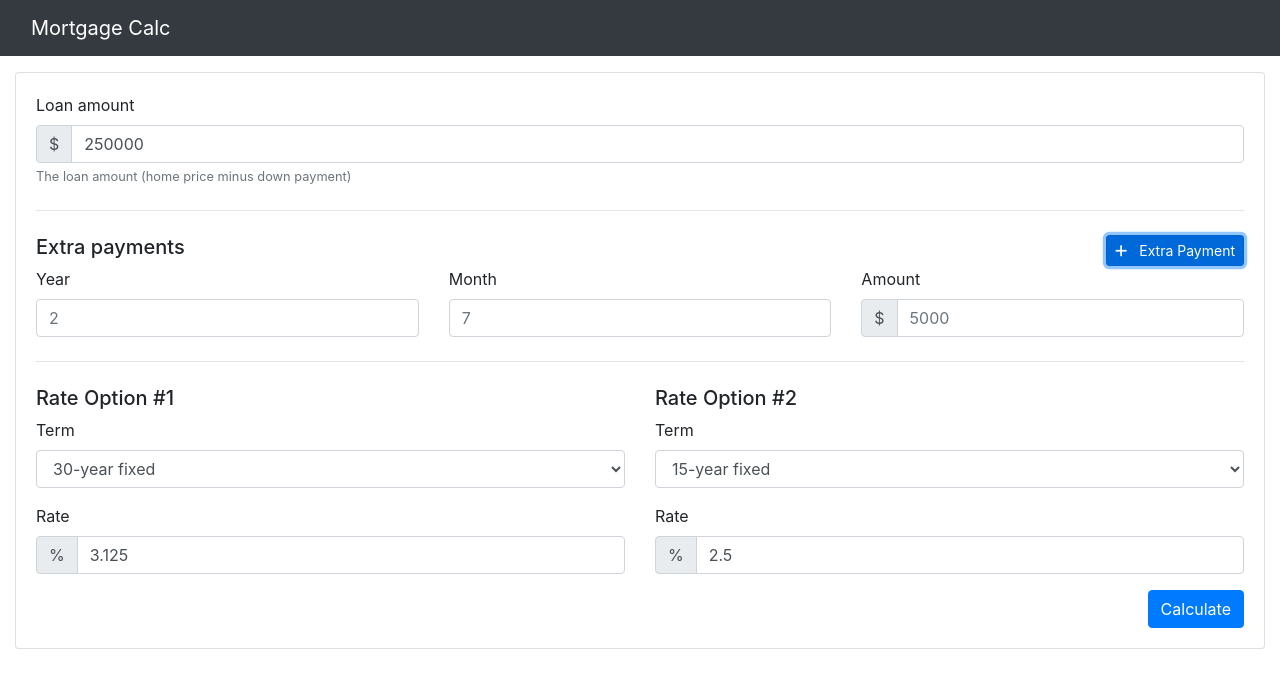
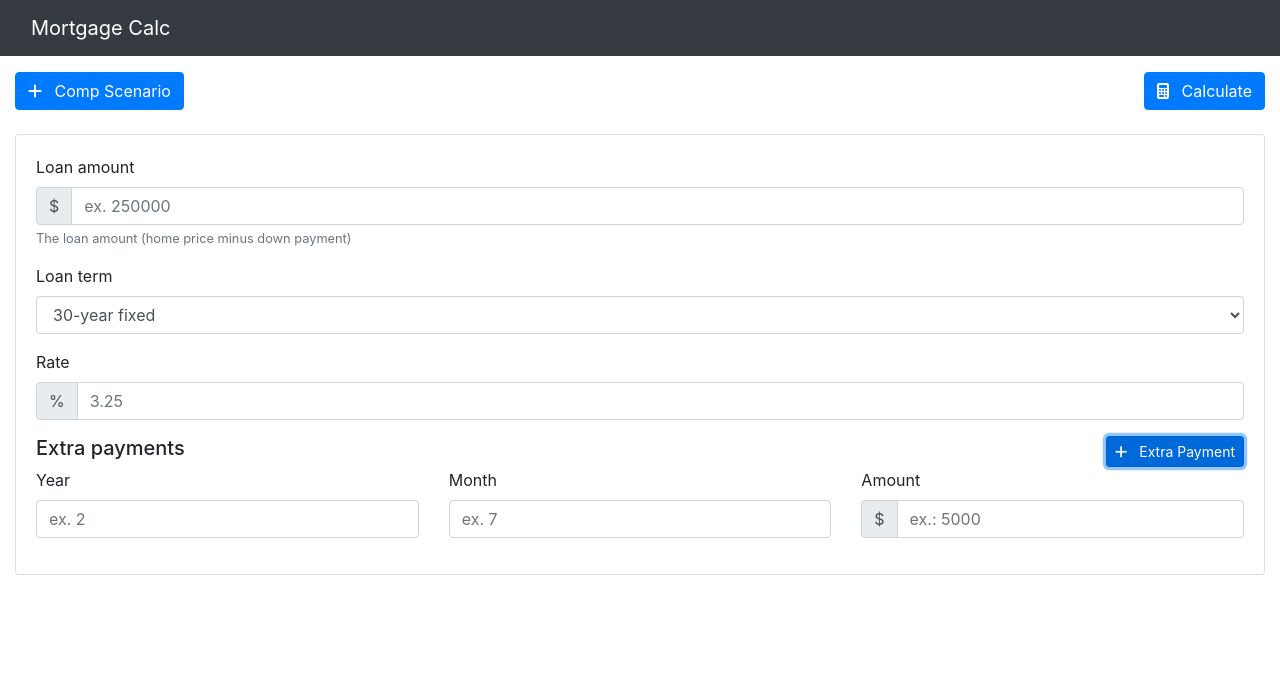
Before and after one commit to matthewpwatkins/mortgage-calc, a plain HTML site: page index.html in a window 1280 px wide. Both pictures are taken after a click on the button "Extra Payment". Drawn offline with nearby package versions, Linux system fonts and the light colour scheme.

Commit message:
New layout

```diff
--- a/app.js
+++ b/app.js
@@ -1,41 +1,39 @@
 var app = new Vue({
   el: "#app",
   data: {
-    config: {
-      loanAmount: 250000,
-      extraPayments: [],
-      options: [
-        {
-          term: 360,
-          rate: 3.125,
-        },
-        {
-          term: 180,
-          rate: 2.5,
-        },
-      ],
-    },
+    configs: [
+      {
+        term: 360,
+        extraPayments: [],
+      },
+    ],
     schedules: [],
   },
   methods: {
-    addExtraPayment: function() {
-      this.config.extraPayments.push({});
+    addConfig: function () {
+      this.configs.push({
+        term: 360,
+        extraPayments: [],
+      });
+    },
+    addExtraPayment: function (configIndex) {
+      this.configs[configIndex].extraPayments.push({});
     },
     calculateAll: function () {
-      this.schedules = this.config.options.map(this.calculate);
+      this.schedules = this.configs.map(this.calculate);
     },
-    calculate: function (option) {
+    calculate: function (config) {
       const schedule = {
-        monthlyPayment: this.calculateMonthlyPayment(option),
+        monthlyPayment: this.calculateMonthlyPayment(config),
         years: [],
       };
 
-      const monthlyInterestRate = (option.rate * 0.01) / 12;
+      const monthlyInterestRate = (config.rate * 0.01) / 12;
 
-      let balance = this.config.loanAmount;
+      let balance = config.loanAmount;
       let cumulativeInterest = 0;
 
-      for (let i = 0; i < option.term; i++) {
+      for (let i = 0; i < config.term; i++) {
         if (i % 12 == 0) {
           schedule.years.push({
             payments: [],
@@ -54,7 +52,7 @@ var app = new Vue({
         );
         balance -= payment.principal;
 
-        for (const extraPayment of this.config.extraPayments) {
+        for (const extraPayment of config.extraPayments) {
           if ((extraPayment.year - 1) * 12 + extraPayment.month == i + 1) {
             payment.extraPaymentAmount = Math.min(extraPayment.amount, balance);
             balance -= payment.extraPaymentAmount;
@@ -65,7 +63,7 @@ var app = new Vue({
         payment.cumulativeInterest = cumulativeInterest;
         payment.remainingBalance = balance;
         payment.cumulativePrincipal =
-          this.config.loanAmount - payment.remainingBalance;
+          config.loanAmount - payment.remainingBalance;
 
         year.payments.push(payment);
 
@@ -86,12 +84,12 @@ var app = new Vue({
 
       return schedule;
     },
-    calculateMonthlyPayment: function (option) {
+    calculateMonthlyPayment: function (config) {
       // From https://www.reference.com/business-finance/formula-calculating-mortgage-payment-bedbdfd5679ce280
-      const L = this.config.loanAmount;
-      const c = (option.rate * 0.01) / 12;
-      const n = option.term;
-      return (L * (c * Math.pow(1 + c, n))) / (Math.pow(1 + c, n) - 1)
+      const L = config.loanAmount;
+      const c = (config.rate * 0.01) / 12;
+      const n = config.term;
+      return (L * (c * Math.pow(1 + c, n))) / (Math.pow(1 + c, n) - 1);
     },
   },
 });
--- a/index.html
+++ b/index.html
@@ -17,6 +17,17 @@
     </nav>
 
     <main id="app" role="main" class="container-fluid" style="margin-top: 4.5rem;">
+        <div class="mb-4">
+            <button type="button" class="btn btn-primary float-right" v-on:click="calculateAll">
+                <i class="fas fa-calculator mr-2"></i> Calculate
+            </button>
+            <button class="btn btn-primary" v-on:click="addConfig">
+                <i class="fas fa-plus mr-2"></i> Comp Scenario
+            </button>
+        </div>
+
+        <div class="row">
+            <div class="col" v-for="(config, configIndex) in configs">
                 <div class="card">
                     <div class="card-body">
                         <div class="form-group">
@@ -25,47 +36,14 @@
                                 <div class="input-group-prepend">
                                     <span class="input-group-text">$</span>
                                 </div>
-                        <input type="number" class="form-control" v-model="config.loanAmount">
+                                <input type="number" class="form-control" v-model="config.loanAmount" placeholder="ex. 250000">
                             </div>
                             <small class="form-text text-muted">The loan amount (home price minus down payment)</small>
                         </div>
 
-                <hr class="mt-4 mb-4" />
-
-                <h5>
-                    Extra payments
-                    <button class="btn btn-primary btn-sm float-right" v-on:click="addExtraPayment">
-                        <i class="fas fa-plus mr-2"></i> Extra Payment
-                    </button>
-                </h5>
-                <div v-for="(extraPayment, extraPaymentIndex) in config.extraPayments" class="row mb-3">
-                    <div class="col">
-                        <label>Year</label>
-                        <input type="number" class="form-control" v-model="extraPayment.year" placeholder="2">
-                    </div>
-                    <div class="col">
-                        <label>Month</label>
-                        <input type="number" class="form-control" v-model="extraPayment.month" placeholder="7">
-                    </div>
-                    <div class="col">
-                        <label>Amount</label>
-                        <div class="input-group">
-                            <div class="input-group-prepend">
-                                <span class="input-group-text">$</span>
-                            </div>
-                            <input type="number" class="form-control" v-model="extraPayment.amount"  placeholder="5000">
-                        </div>
-                    </div>
-                </div>
-
-                <hr class="mt-4 mb-4" />
-
-                <div class="row">
-                    <div v-for="(option, optionIndex) in config.options" class="col">
-                        <h5>Rate Option #{{ optionIndex + 1}}</h5>
                         <div class="form-group">
-                            <label>Term</label>
-                            <select class="form-control" v-model="option.term">
+                            <label>Loan term</label>
+                            <select class="form-control" v-model="config.term">
                                 <option value="360">30-year fixed</option>
                                 <option value="180">15-year fixed</option>
                             </select>
@@ -76,12 +54,41 @@
                                 <div class="input-group-prepend">
                                     <span class="input-group-text">%</span>
                                 </div>
-                                <input type="number" class="form-control" v-model="option.rate">
+                                <input type="number" class="form-control" v-model="config.rate" placeholder="3.25">
+                            </div>
+                        </div>
+
+                        <button class="btn btn-sm btn-primary float-right" v-on:click="addExtraPayment(configIndex)">
+                            <i class="fas fa-plus mr-2"></i> Extra Payment
+                        </button>
+
+                        <div v-if="config.extraPayments.length > 0">
+                            <h5>Extra payments</h5>
+                            <div v-for="(extraPayment, extraPaymentIndex) in config.extraPayments" class="row mb-3">
+                                <div class="col">
+                                    <label>Year</label>
+                                    <input type="number" class="form-control" v-model="extraPayment.year"
+                                        placeholder="ex. 2">
+                                </div>
+                                <div class="col">
+                                    <label>Month</label>
+                                    <input type="number" class="form-control" v-model="extraPayment.month"
+                                        placeholder="ex. 7">
+                                </div>
+                                <div class="col">
+                                    <label>Amount</label>
+                                    <div class="input-group">
+                                        <div class="input-group-prepend">
+                                            <span class="input-group-text">$</span>
+                                        </div>
+                                        <input type="number" class="form-control" v-model="extraPayment.amount"
+                                            placeholder="ex.: 5000">
                                     </div>
                                 </div>
                             </div>
                         </div>
-                <button type="button" v-on:click="calculateAll" class="btn btn-primary float-right">Calculate</button>
+                    </div>
+                </div>
             </div>
         </div>
 
```
Lines whose indentation alone changed are shown as unchanged.
